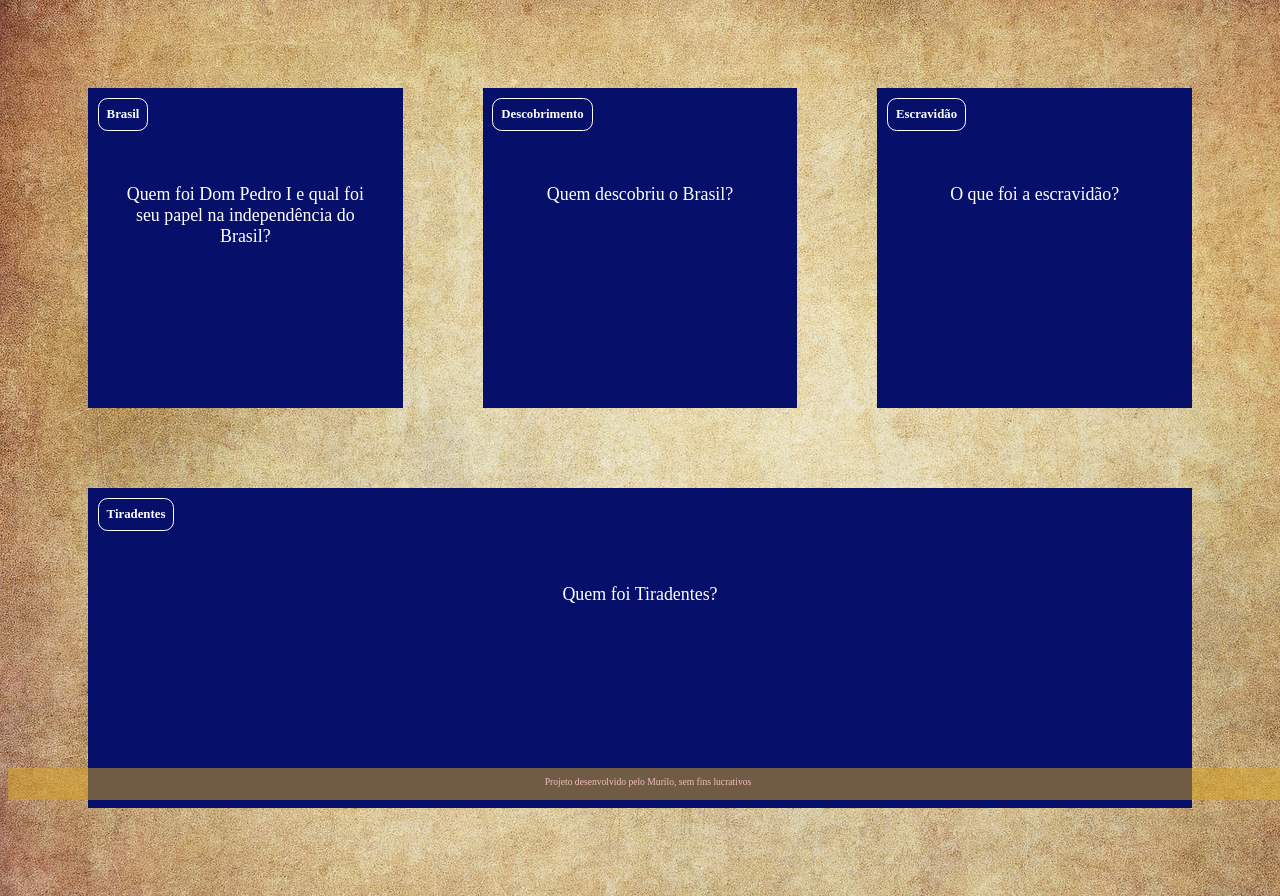
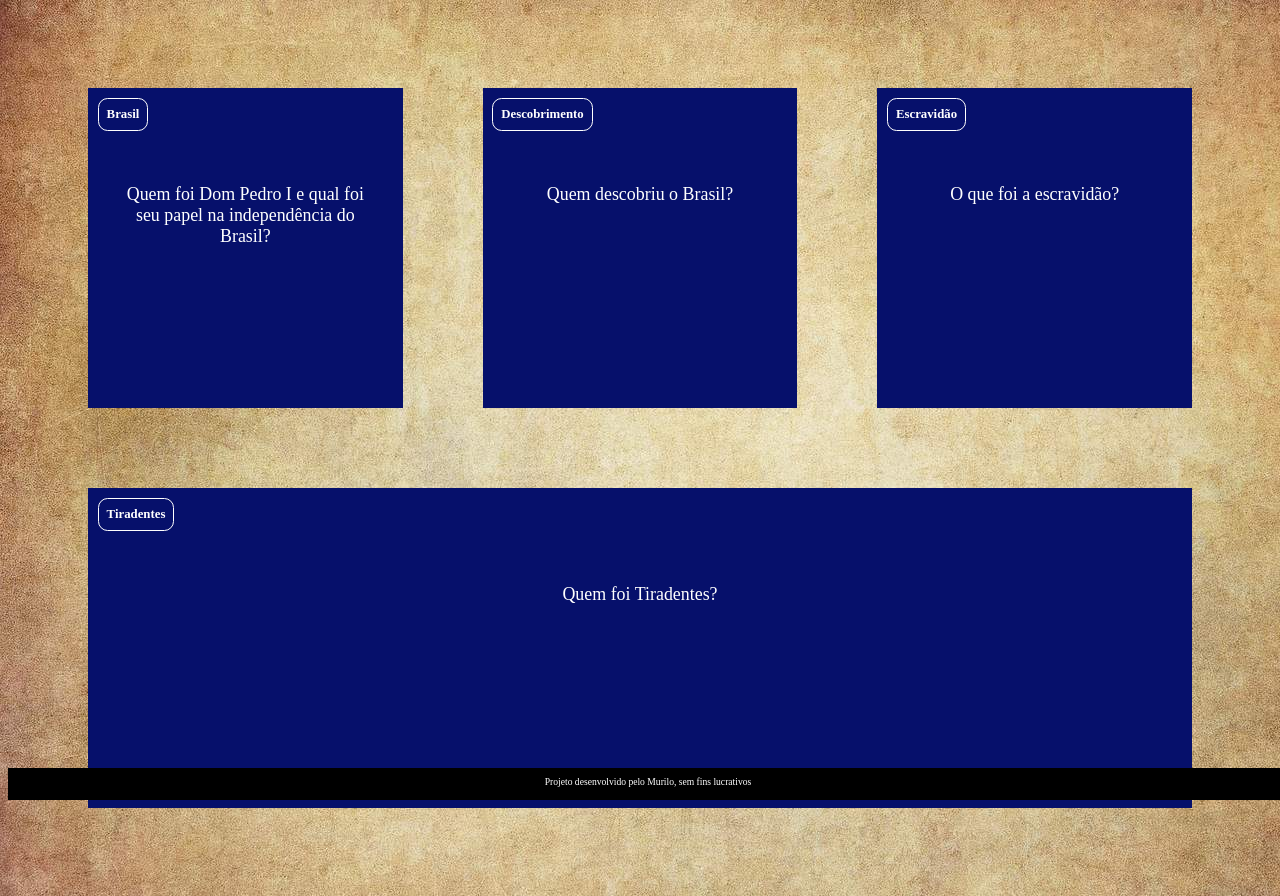
Before and after one commit to Murio1305/Cards, a plain HTML site: page index.html in a window 1280 px wide. Drawn offline with Linux system fonts and the light colour scheme.

Commit message:
Update style.css

```diff
--- a/assets/style.css
+++ b/assets/style.css
@@ -83,8 +83,8 @@ body {
 }
 
 footer {
-    background-color: rgba(218, 165, 32, 0.5);
-    color: rgb(243, 190, 190);
+    background-color: rgba(0, 0, 0, 1);
+    color: rgb(255, 255, 255, 1);
     position: fixed;
     bottom: 0;
     width: 100%;
```
